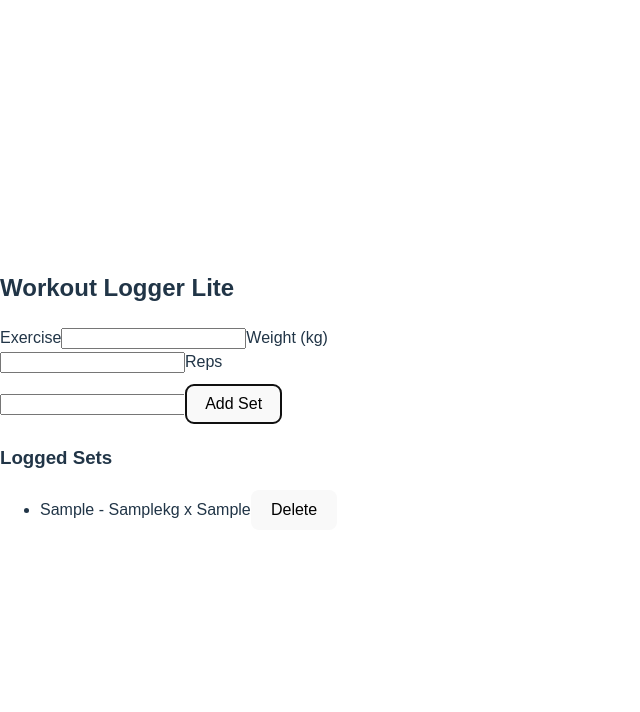
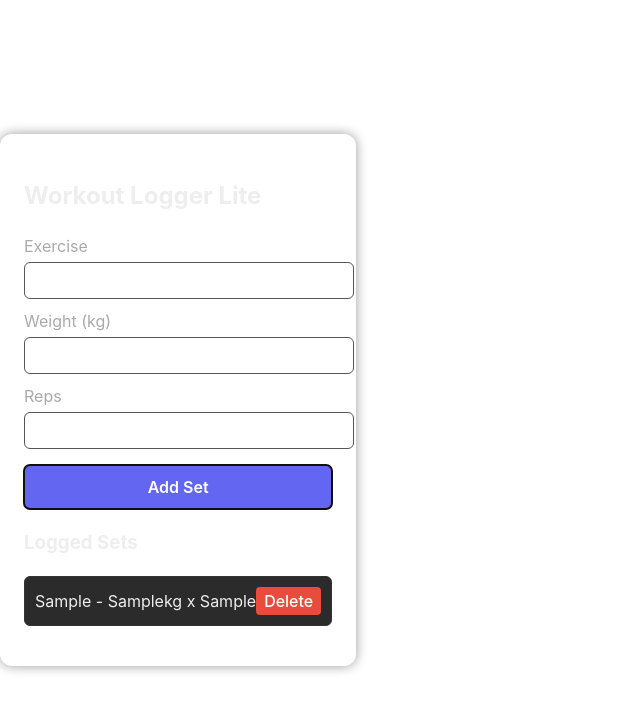
Before and after one commit to Dan3006/react-workout-logger-lite, a React (Vite) app: page / in a window 1280 px wide. Both pictures are taken after typing "Sample", "Sample", "Sample" into the empty fields and a click on the button "Add Set". Shown: the top 712 px of the page, without its empty margins (0-640 px from the left). Built offline with nearby package versions, Linux system fonts and the light colour scheme.

Commit message:
Add dark theme UI styling for workout logger

```diff
--- a/src/App.jsx
+++ b/src/App.jsx
@@ -15,7 +15,16 @@ function App() {
   }
 
   return (
-    <div style={{ maxWidth: '400px', margin: '40px auto', fontFamily: 'Arial' }} >
+    <div style={{
+      maxWidth: '500px',
+      margin: '40px auto',
+      fontFamily: 'Inter, Arial, sans-serif',
+      padding: '24px',
+      borderRadius: '12px',
+      backgroundColor: '1e1e1e',
+      color: '#eee',
+      boxShadow: '0 0 12px rgba(0, 0, 0, 0.4)'
+    }} >
       <h2>Workout Logger Lite</h2>
 
       <SetForm onAddSet={addSet} />
--- a/src/components/SetForm.jsx
+++ b/src/components/SetForm.jsx
@@ -21,16 +21,67 @@ function SetForm({ onAddSet }) {
 
   return (
     <div>
-      <label>Exercise</label>
-      <input value={exercise} onChange={(e) => setExercise(e.target.value)} />
+      <label style={{ display: 'block', marginTop: '10px', color: '#aaa' }} >Exercise</label>
+      <input
+        style={{
+          width: '100%',
+          padding: '10px',
+          marginTop: '4px',
+          borderRadius: '6px',
+          border: '1px solid #555',
+          backgroundCOlor: '#2a2a2a',
+          color: '#eee'
+        }}
+        value={exercise}
+        onChange={(e) => setExercise(e.target.value)}
+      />
 
-      <label>Weight (kg)</label>
-      <input value={weight} onChange={(e) => setWeight(e.target.value)} />
+      <label style={{ display: 'block', marginTop: '10px', color: '#aaa' }} >Weight (kg)</label>
+      <input
+        style={{
+          width: '100%',
+          padding: '10px',
+          marginTop: '4px',
+          borderRadius: '6px',
+          border: '1px solid #555',
+          backgroundCOlor: '#2a2a2a',
+          color: '#eee'
+        }}
+        value={weight}
+        onChange={(e) => setWeight(e.target.value)}
+      />
 
-      <label>Reps</label>
-      <input value={reps} onChange={(e) => setReps(e.target.value)} />
+      <label style={{ display: 'block', marginTop: '10px', color: '#aaa' }} >Reps</label>
+      <input
+        style={{
+          width: '100%',
+          padding: '10px',
+          marginTop: '4px',
+          borderRadius: '6px',
+          border: '1px solid #555',
+          backgroundCOlor: '#2a2a2a',
+          color: '#eee'
+        }}
+        value={reps}
+        onChange={(e) => setReps(e.target.value)}
+      />
 
-      <button onClick={handleSubmit} style={{ marginTop: '10px' }} >Add Set</button>
+      <button
+        onClick={handleSubmit}
+        style={{
+          marginTop: '16px',
+          width: '100%',
+          padding: '12px',
+          backgroundColor: '#6366f1',
+          color: '#fff',
+          border: 'none',
+          borderRadius: '6px',
+          fontWeight: '600',
+          cursor: 'pointer'
+        }}
+      >
+        Add Set
+      </button>
     </div>
   )
 }
--- a/src/components/SetList.jsx
+++ b/src/components/SetList.jsx
@@ -1,11 +1,28 @@
 function SetList({ sets, onDelete }) {
   return (
-    <ul>
+    <ul style={{ listStyle: 'none', padding: 0, marginTop: '12px' }} >
       {sets.map((s, index) => (
-        <li key={index} >
-          {s.exercise} - {s.weight}kg x {s.reps}
+        <li key={index} style={{
+          backgroundColor: '#2b2b2b',
+          padding: '10px',
+          borderRadius: '6px',
+          marginBottom: '8px',
+          display: 'flex',
+          justifyContent: 'space-between',
+          alignItems: 'center',
+          border: '1px solid #333'
+        }} >
+          <span>{s.exercise} - {s.weight}kg x {s.reps}</span>
           <button
             onClick={() => onDelete(index)}
+            style={{
+              backgroundColor: '#e74c3c',
+              color: '#fff',
+              border: 'none',
+              borderRadius: '4px',
+              padding: '4px 8px',
+              cursor: 'pointer'
+            }}
           >
             Delete
           </button>
```
